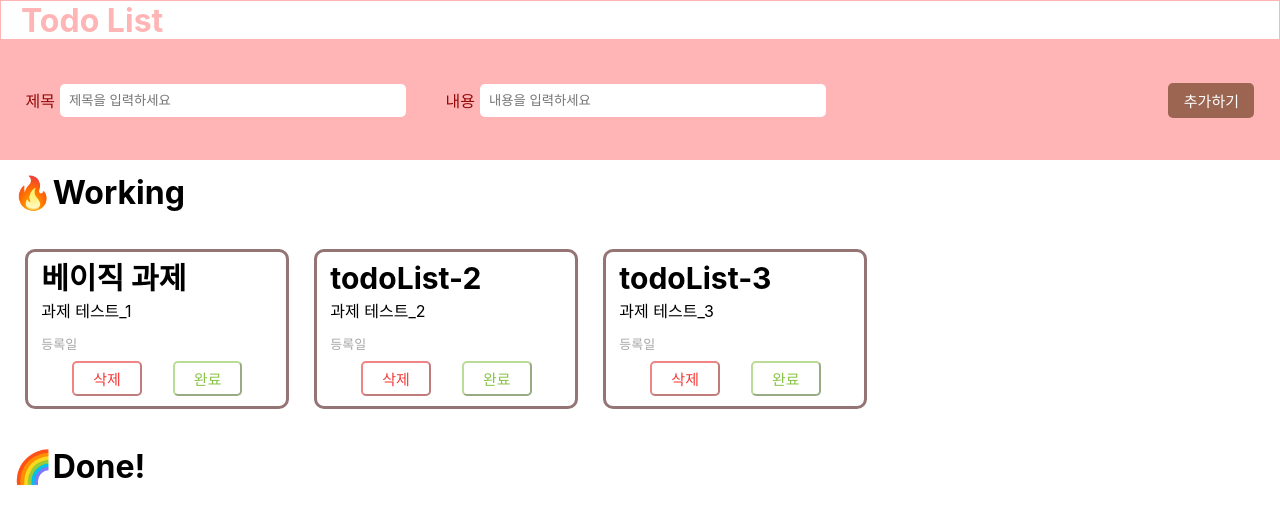
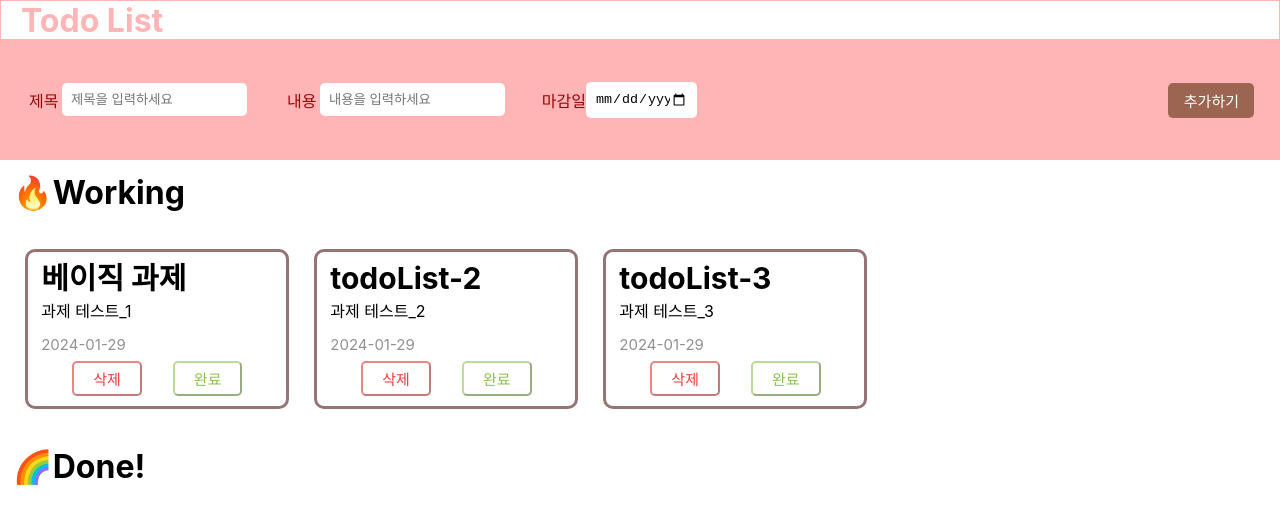
Before and after one commit to seokahee/project-todoList, a React (Create React App) app: page / in a window 1280 px wide. Shown: the top 524 px of the page. Built offline with nearby package versions, Linux system fonts and the light colour scheme.

Commit message:
feat : 마감일 추가

```diff
--- a/src/App.css
+++ b/src/App.css
@@ -19,7 +19,7 @@
   color: #ffb5b5;
 }
 
-.addList-div {
+.add-div {
   width: 100%;
   height: 15vh;
   background-color: #ffb5b5;
@@ -33,6 +33,13 @@
 
 .todo-input {
   width: 100%;
+  padding: 9px;
+  border: none;
+  border-radius: 5px;
+}
+
+.deadline-input {
+  width: 50%;
   padding: 9px;
   border: none;
   border-radius: 5px;
@@ -58,7 +65,7 @@
 }
 
 .add-input-div {
-  width: 100vh;
+  width: 60%;
   display: flex;
   gap: 5%;
 }
@@ -155,14 +162,7 @@
   cursor: pointer;
 }
 
-.title-input {
-  width: 100%;
-  display: flex;
-  flex-direction: row;
-  align-items: center;
-}
-
-.content-input {
+.input-div {
   width: 100%;
   display: flex;
   flex-direction: row;
@@ -170,15 +170,17 @@
 }
 
 .label-text {
-  width: 10%;
+  width: 20%;
+  text-align: center;
 }
-.regDate-div {
-  font-size: 13px;
-  color: #a6a6a6;
-}
+
 .todo-content-div {
   width: 100%;
   padding: 0 5%;
   line-height: 33px;
   text-align: left;
 }
+.deadline-div {
+  color: #919191;
+  font-size: 15px;
+}
--- a/src/App.jsx
+++ b/src/App.jsx
@@ -1,7 +1,7 @@
 import { useState } from "react";
 import "./App.css";
-import TodoList from "./TodoList";
-import TodoAdd from "./TodoAdd";
+import TodoList from "./components/TodoList";
+import TodoAdd from "./components/TodoAdd";
 
 function App() {
   // todoList
@@ -31,7 +31,9 @@ function App() {
 
   return (
     <div className="todoList-container">
-      <h1 className="todo-logo">Todo List</h1>
+      <header>
+        <h1 className="todo-logo">Todo List</h1>
+      </header>
       <TodoAdd setList={setList} list={list} />
       <TodoList setList={setList} list={list} />
     </div>
--- a/src/TodoAdd.jsx
+++ b/src/components/TodoAdd.jsx
@@ -3,12 +3,12 @@ import { useRef, useState } from "react";
 const TodoAdd = ({ setList, list }) => {
   const [title, setTitle] = useState("");
   const [content, setContent] = useState("");
+  const [deadline, setDeadline] = useState("");
 
   // focus 이벤트 변수
   const titleEl = useRef(null);
-  // id변수 기본값이 있기 때문에 4부터 시작한다
-  const listId = useRef(4);
-  // useRef :리액트는 가상돔이지만, 직접적으로 돔을 지정할때(포커스, 스크롤이벤트같은경우) 사용되는 훅
+  const contentEl = useRef(null);
+  const deadlineEl = useRef(null);
 
   const addTitle = (e) => {
     setTitle(e.target.value);
@@ -17,42 +17,41 @@ const TodoAdd = ({ setList, list }) => {
   const addContent = (e) => {
     setContent(e.target.value);
   };
+  const addDeadline = (e) => {
+    setDeadline(e.target.value);
+  };
   // 추가 이벤트
   const submitBtn = (e) => {
     const newList = {
-      id: listId.current,
+      id: new Date(),
       title,
       content,
       isDone: false,
-      regDate: (() => {
-        const now = new Date();
-        const today =
-          now.getFullYear() +
-          "년" +
-          (now.getMonth() + 1) +
-          "월" +
-          now.getDate() +
-          "일";
-        return today;
-      })(),
+      deadline: deadline,
     };
 
     // 유효성 검사
-    if (title.length === 0 || content.length === 0) {
-      alert("제목과 내용을 모두 입력해 주세요");
+    if (title.length === 0) {
+      alert("제목을 입력해 주세요");
       return titleEl.current.focus();
+    }
+    if (content.length === 0) {
+      alert("내용을 입력해 주세요");
+      return contentEl.current.focus();
+    }
+    if (deadline.length === 0) {
+      alert("마감일을 입력해 주세요");
+      return deadlineEl.current.focus();
     }
     alert(`"${title}" 일정 등록이 완료되었습니다.`);
     setList([...list, newList]);
-    listId.current++;
     setTitle("");
     setContent("");
   };
-
   return (
-    <div className="addList-div">
+    <div className="add-div">
       <div className="add-input-div">
-        <div className="title-input">
+        <div className="input-div">
           <label htmlFor="title" className="label-text">
             제목
           </label>
@@ -66,16 +65,29 @@ const TodoAdd = ({ setList, list }) => {
             maxLength={10}
           />
         </div>
-        <div className="content-input">
+        <div className="input-div">
           <label htmlFor="content" className="label-text">
             내용
           </label>
           <input
             value={content}
+            ref={contentEl}
             onChange={addContent}
             className="todo-input"
             id="content"
             placeholder="내용을 입력하세요"
+          />
+        </div>
+        <div className="input-div">
+          <label htmlFor="deadline" className="label-text">
+            마감일
+          </label>
+          <input
+            type="date"
+            className="deadline-input"
+            value={deadline}
+            ref={deadlineEl}
+            onChange={addDeadline}
           />
         </div>
       </div>
--- a/src/TodoItem.jsx
+++ b/src/components/TodoItem.jsx
@@ -5,7 +5,7 @@ const TodoItem = function ({ item, removeBtn, completedBtn }) {
       <div className="todo-content-div">
         <div className="title-div">{item.title}</div>
         <div className="content-div"> {item.content}</div>
-        <div className="regDate-div"> 등록일 {item.regDate}</div>
+        <div className="deadline-div"> {item.deadline}</div>
         <div className="buttons-div">
           <button
             onClick={() => removeBtn(item.id, item.title)}
```
Also changed, not shown: src/components/TodoList.jsx (renamed from src/TodoList.jsx).
